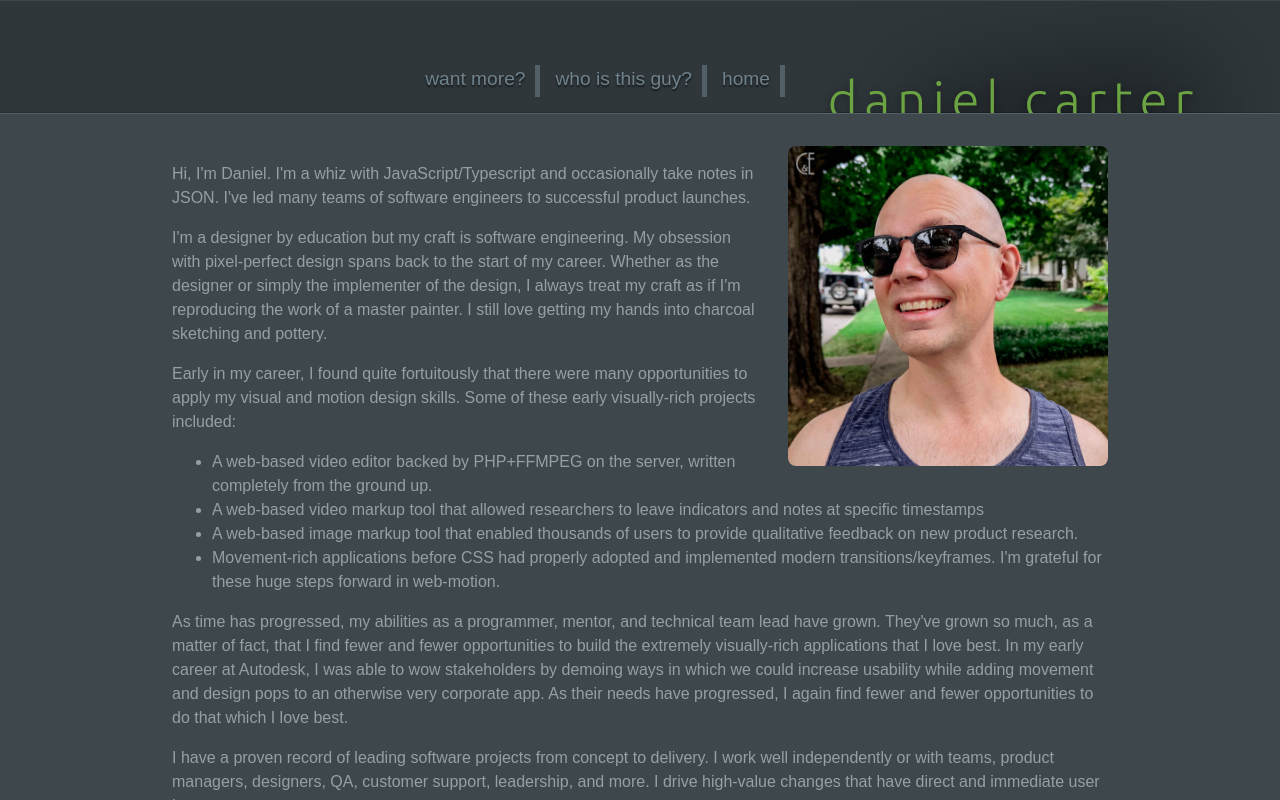
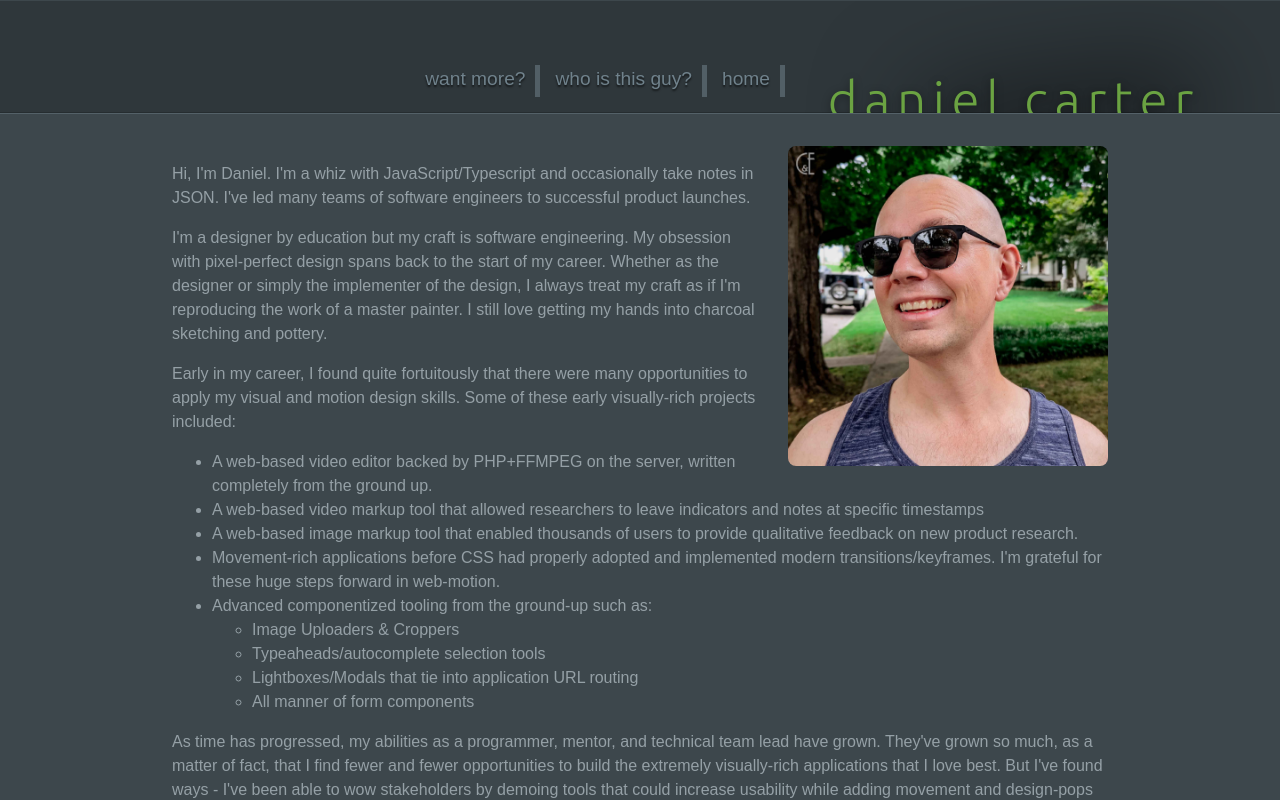
Before and after one commit to slobaum/dcarter.dev, a React (Vite) app: page /about in a window 1280 px wide. Built offline with nearby package versions, Linux system fonts and the light colour scheme.

Commit message:
add new "more links" component and more tweaks to about page

```diff
--- a/src/App.tsx
+++ b/src/App.tsx
@@ -5,9 +5,9 @@ import { Route, Switch } from "wouter";
 import { theme } from 'src/style/theme';
 import { Routes } from 'src/ui/Navigation';
 import { Content } from 'src/ui/Content';
-import { Timeline } from 'src/ui/TimelineContent';
 import { Header } from 'src/ui/Header';
 import { About } from 'src/ui/About';
+import { MoreLinks } from './ui/MoreLinks';
 
 const globalStyles = css`
     :root {
@@ -56,8 +56,8 @@ export const App: FC = () => (
                 </Content>
             </Route>
             <Route path={Routes.more}>
-                <Content key="launches">
-                    <Timeline />
+                <Content key="more">
+                    <MoreLinks />
                 </Content>
             </Route>
         </Switch>
--- a/src/ui/About.tsx
+++ b/src/ui/About.tsx
@@ -2,6 +2,8 @@ import styled from "@emotion/styled";
 import type { FC } from "react"
 import avatar from "src/assets/dcarter_avatar.png";
 import { mediaQuery } from "src/style/mediaQuery";
+import { Link } from "wouter";
+import { Routes } from "./Navigation";
 
 const Avatar = styled.img`
     width: 20rem;
@@ -36,9 +38,20 @@ export const About: FC = () => {
                 <li>A web-based video markup tool that allowed researchers to leave indicators and notes at specific timestamps</li>
                 <li>A web-based image markup tool that enabled thousands of users to provide qualitative feedback on new product research.</li>
                 <li>Movement-rich applications before CSS had properly adopted and implemented modern transitions/keyframes. I'm grateful for these huge steps forward in web-motion.</li>
+                <li>Advanced componentized tooling from the ground-up such as:
+                    <ul>
+                        <li>Image Uploaders & Croppers</li>
+                        <li>Typeaheads/autocomplete selection tools</li>
+                        <li>Lightboxes/Modals that tie into application URL routing</li>
+                        <li>All manner of form components</li>
+                    </ul>
+                </li>
             </ul>
             <p>
-                As time has progressed, my abilities as a programmer, mentor, and technical team lead have grown. They've grown so much, as a matter of fact, that I find fewer and fewer opportunities to build the extremely visually-rich applications that I love best. In my early career at Autodesk, I was able to wow stakeholders by demoing ways in which we could increase usability while adding movement and design pops to an otherwise very corporate app. As their needs have progressed, I again find fewer and fewer opportunities to do that which I love best.
+                As time has progressed, my abilities as a programmer, mentor, and technical team lead have grown. They've grown so much, as a matter of fact, that I find fewer and fewer opportunities to build the extremely visually-rich applications that I love best. But I've found ways - I've been able to wow stakeholders by demoing tools that could increase usability while adding movement and design-pops to otherwise fairly corporate apps. As their needs have progressed, I again find fewer and fewer opportunities to do that which I love best.
+            </p>
+            <p>
+                You will find quite a few visually rich <Link to={Routes.more}>personal projects</Link> that I've written over the years to maintain my skills.
             </p>
             <p>
                 I have a proven record of leading software projects from concept to delivery. I work well independently or with teams, product managers, designers, QA, customer support, leadership, and more. I drive high-value changes that have direct and immediate user impact.
@@ -47,7 +60,7 @@ export const About: FC = () => {
                 I love modern JavaScript/Typescript, CSS, and visually rich applications most of all, but I'm also an accomplished Python, PHP, REST API, and SQL developer. I have experience with Perl, Java, C#, and Oracle DB.
             </p>
             <p>
-                I would love to have an opportunity to make your application beautiful.
+                I would love to have an opportunity to make your applications beautiful.
             </p>
         </div>
     )
--- /dev/null
+++ b/src/ui/MoreLinks.tsx
@@ -0,0 +1,9 @@
+import type { FC } from "react";
+
+export const MoreLinks: FC = () => {
+    return (
+        <div>
+            Codepen, LinkedIn, Personal Site, publications. What else?
+        </div>
+    );
+};
```
